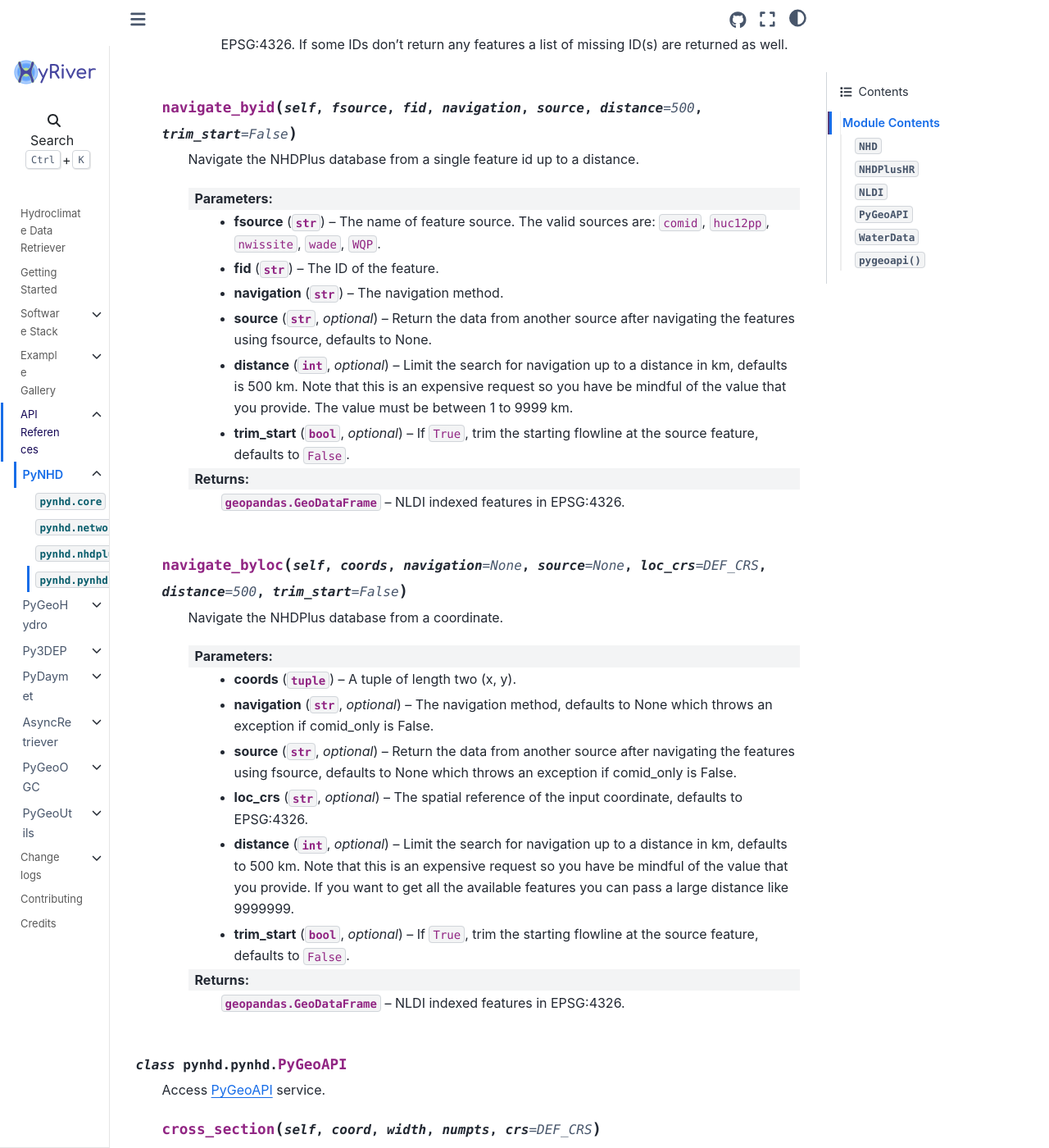
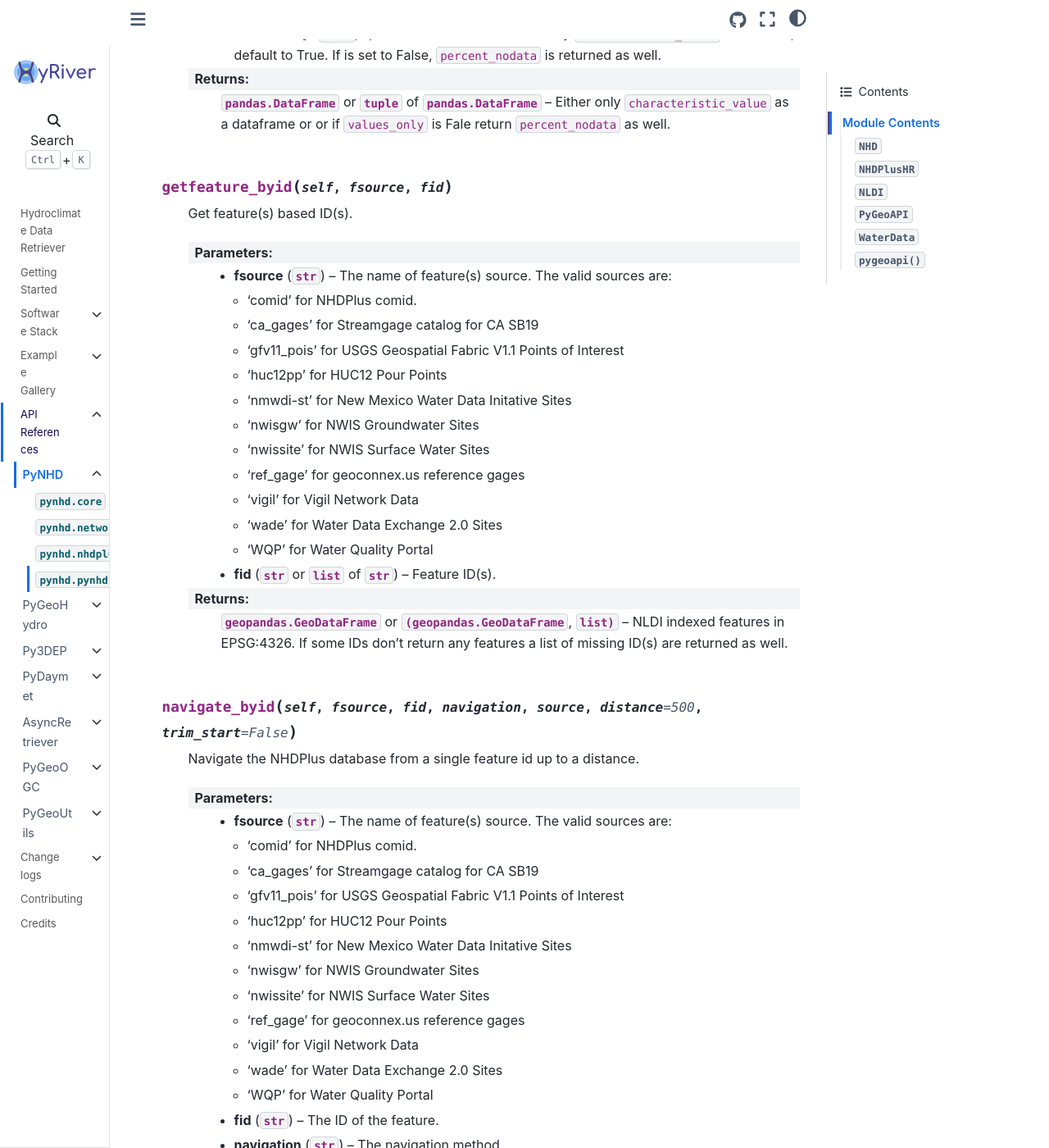
Before and after one commit to hyriver/hyriver.github.io, a Sphinx documentation site: the page built from docs/source/autoapi/pynhd/pynhd/index.rst, in a window 1280 px wide and 1400 px high, scrolled down 4063 px. Shown: the whole window at 82% size. Built offline with Sphinx 7.4.7 and the Sphinx Book theme 1.1.4, drawn with Linux system fonts in a browser that asks for light colours; some of the changed text lies outside the part shown.

```diff
--- a/docs/source/autoapi/pygeohydro/index.rst
+++ b/docs/source/autoapi/pygeohydro/index.rst
@@ -15,6 +15,7 @@ Submodules
    helpers/index.rst
    plot/index.rst
    pygeohydro/index.rst
+   us_abbrs/index.rst
    waterdata/index.rst
 
 
--- a/docs/source/autoapi/pynhd/network_tools/index.rst
+++ b/docs/source/autoapi/pynhd/network_tools/index.rst
@@ -72,6 +72,7 @@ Module Contents
                 * **id_col** (:class:`str`, *optional*) -- Name of the column containing the node ID, defaults to "comid".
                 * **toid_col** (:class:`str`, *optional*) -- Name of the column containing the downstream node ID, defaults to "tocomid".
                 * **edge_attr** (:class:`str`, *optional*) -- Name of the column containing the edge attributes, defaults to ``None``.
+                  If ``True``, all remaining columns will be used as edge attributes.
 
    :returns: :class:`nx.DiGraph` -- Networkx directed graph of the NHDPlus flowlines.
 
--- a/docs/source/autoapi/pynhd/pynhd/index.rst
+++ b/docs/source/autoapi/pynhd/pynhd/index.rst
@@ -107,11 +107,25 @@ Module Contents
                 return any IDs a list of missing coords are returned as well.
 
 
-   .. py:method:: get_basins(self, station_ids, split_catchment = False, simplified = True)
+   .. py:method:: get_basins(self, feature_ids, fsource = 'nwissite', split_catchment = False, simplified = True)
 
       Get basins for a list of station IDs.
 
-      :Parameters: * **station_ids** (:class:`str` or :class:`list`) -- USGS station ID(s).
+      :Parameters: * **feature_ids** (:class:`str` or :class:`list`) -- Target feature ID(s).
+                   * **fsource** (:class:`str`) -- The name of feature(s) source, defaults to ``nwissite``.
+                     The valid sources are:
+
+                     * 'comid' for NHDPlus comid.
+                     * 'ca_gages' for Streamgage catalog for CA SB19
+                     * 'gfv11_pois' for USGS Geospatial Fabric V1.1 Points of Interest
+                     * 'huc12pp' for HUC12 Pour Points
+                     * 'nmwdi-st' for New Mexico Water Data Initative Sites
+                     * 'nwisgw' for NWIS Groundwater Sites
+                     * 'nwissite' for NWIS Surface Water Sites
+                     * 'ref_gage' for geoconnex.us reference gages
+                     * 'vigil' for Vigil Network Data
+                     * 'wade' for Water Data Exchange 2.0 Sites
+                     * 'WQP' for Water Quality Portal
                    * **split_catchment** (:class:`bool`, *optional*) -- If ``True``, split basins at their outlet locations. Default to ``False``.
                    * **simplified** (:class:`bool`, *optional*) -- If ``True``, return a simplified version of basin geometries. Default to ``True``.
 
@@ -128,7 +142,7 @@ Module Contents
 
       Get characteristics using a list ComIDs.
 
-      :Parameters: * **comids** (:class:`str` or :class:`list`) -- The ID of the feature.
+      :Parameters: * **comids** (:class:`str` or :class:`list`) -- The NHDPlus Common Identifier(s).
                    * **char_type** (:class:`str`) -- Type of the characteristic. Valid values are ``local`` for
                      individual reach catchments, ``tot`` for network-accumulated values
                      using total cumulative drainage area and ``div`` for network-accumulated values
@@ -146,7 +160,18 @@ Module Contents
       Get feature(s) based ID(s).
 
       :Parameters: * **fsource** (:class:`str`) -- The name of feature(s) source. The valid sources are:
-                     comid, huc12pp, nwissite, wade, wqp
+
+                     * 'comid' for NHDPlus comid.
+                     * 'ca_gages' for Streamgage catalog for CA SB19
+                     * 'gfv11_pois' for USGS Geospatial Fabric V1.1 Points of Interest
+                     * 'huc12pp' for HUC12 Pour Points
+                     * 'nmwdi-st' for New Mexico Water Data Initative Sites
+                     * 'nwisgw' for NWIS Groundwater Sites
+                     * 'nwissite' for NWIS Surface Water Sites
+                     * 'ref_gage' for geoconnex.us reference gages
+                     * 'vigil' for Vigil Network Data
+                     * 'wade' for Water Data Exchange 2.0 Sites
+                     * 'WQP' for Water Quality Portal
                    * **fid** (:class:`str` or :class:`list` of :class:`str`) -- Feature ID(s).
 
       :returns: :class:`geopandas.GeoDataFrame` or :class:`(geopandas.GeoDataFrame`, :class:`list)` -- NLDI indexed features in EPSG:4326. If some IDs don't return any features
@@ -157,8 +182,19 @@ Module Contents
 
       Navigate the NHDPlus database from a single feature id up to a distance.
 
-      :Parameters: * **fsource** (:class:`str`) -- The name of feature source. The valid sources are:
-                     ``comid``, ``huc12pp``, ``nwissite``, ``wade``, ``WQP``.
+      :Parameters: * **fsource** (:class:`str`) -- The name of feature(s) source. The valid sources are:
+
+                     * 'comid' for NHDPlus comid.
+                     * 'ca_gages' for Streamgage catalog for CA SB19
+                     * 'gfv11_pois' for USGS Geospatial Fabric V1.1 Points of Interest
+                     * 'huc12pp' for HUC12 Pour Points
+                     * 'nmwdi-st' for New Mexico Water Data Initative Sites
+                     * 'nwisgw' for NWIS Groundwater Sites
+                     * 'nwissite' for NWIS Surface Water Sites
+                     * 'ref_gage' for geoconnex.us reference gages
+                     * 'vigil' for Vigil Network Data
+                     * 'wade' for Water Data Exchange 2.0 Sites
+                     * 'WQP' for Water Quality Portal
                    * **fid** (:class:`str`) -- The ID of the feature.
                    * **navigation** (:class:`str`) -- The navigation method.
                    * **source** (:class:`str`, *optional*) -- Return the data from another source after navigating
@@ -358,10 +394,16 @@ Module Contents
 
    .. rubric:: Examples
 
-   >>> from pynhd import PyGeoAPI
-   >>> pygeoapi = PyGeoAPI()
-   >>> gdf = pygeoapi.flow_trace(
-   ...     (1774209.63, 856381.68), crs="ESRI:102003", direction="none"
-   ... )  # doctest: +SKIP
-   >>> print(gdf.comid.iloc[0])  # doctest: +SKIP
+   >>> from shapely.geometry import Point
+   >>> gdf = gpd.GeoDataFrame(
+   ...     {
+   ...         "direction": [
+   ...             "none",
+   ...         ]
+   ...     },
+   ...     geometry=[Point((1774209.63, 856381.68))],
+   ...     crs="ESRI:102003",
+   ... )
+   >>> trace = nhd.pygeoapi(gdf, "flow_trace")
+   >>> print(trace.comid.iloc[0])
    22294818
```
Also changed, not shown: docs/source/autoapi/pygeohydro/us_abbrs/index.rst (added, +8 -0 lines).
